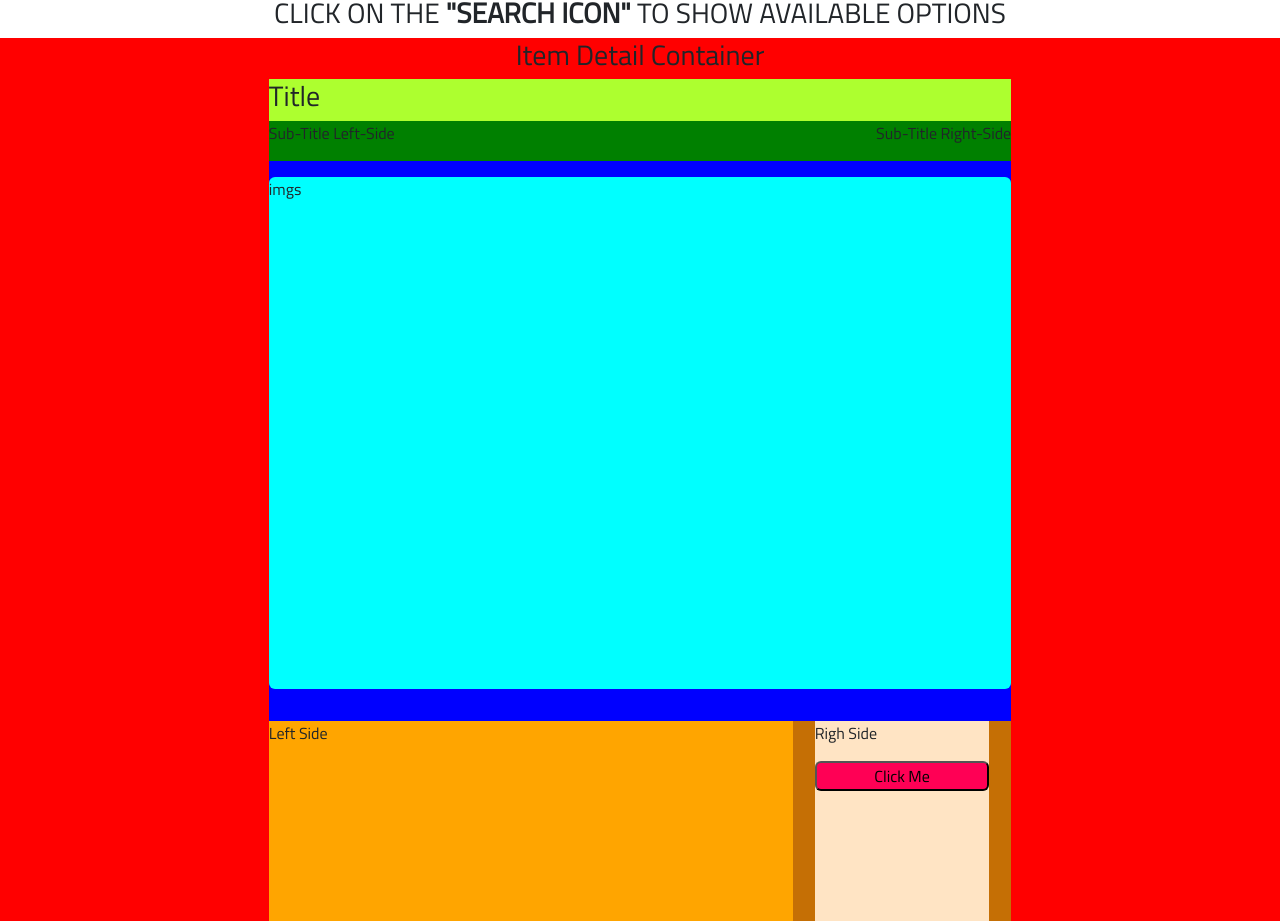
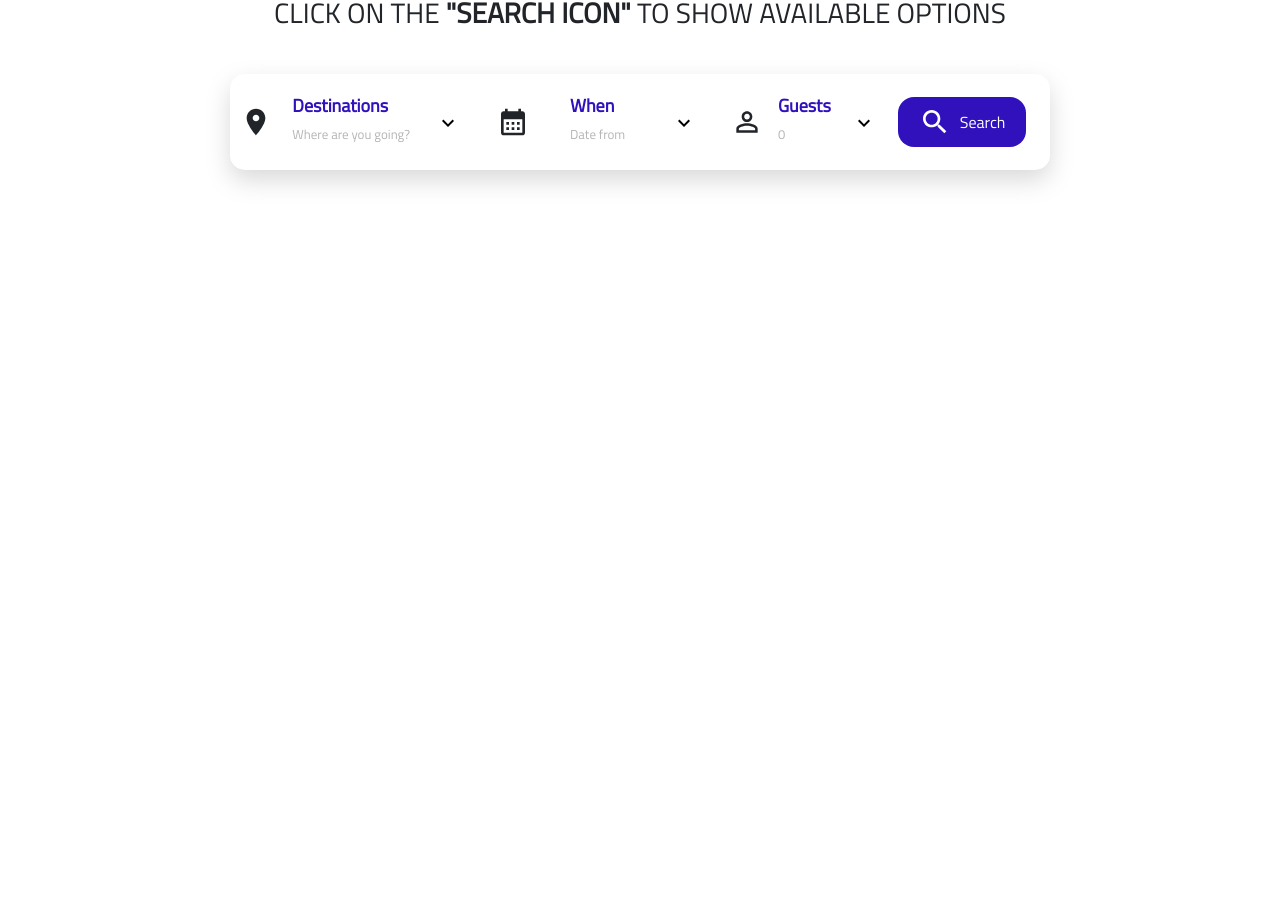
Before and after one commit to lucianoaraus/Volare, a React (Create React App) app: page / in a window 1280 px wide. Shown: the part 460-1381 px from the top of the page. After the commit the page ends 800 px from the top, so only its background shows below. Built offline with nearby package versions, Linux system fonts and the light colour scheme; a web font is replaced by a local one.

Commit message:
hasta tp6

```diff
--- a/src/App.js
+++ b/src/App.js
@@ -23,12 +23,11 @@ function App() {
       <h3>
         CLICK ON THE <b>"SEARCH ICON"</b> TO SHOW AVAILABLE OPTIONS
       </h3>
-      {/* {state ? (
-        <ItemListContainer callBack={() => changeLayout()} />
+      {state ? (
+        <ItemDetailContainer callBack={() => changeLayout()} />
       ) : (
         <ItemSelector callBack={() => changeLayout()} />
-      )} */}
-      <ItemDetailContainer />
+      )}
     </div>
   );
 }
--- a/src/components/item-detail-container/ItemDetailContainer.js
+++ b/src/components/item-detail-container/ItemDetailContainer.js
@@ -1,14 +1,41 @@
-import React from "react";
+import React, { useState, useEffect } from "react";
+
+import ItemDetail from "./item-detail/ItemDetail";
+import mockProducts from "../utils/mockProducts";
 
 import "./item-detail-container.css";
 
-import ItemDetail from "./item-detail/ItemDetail";
+function ItemDetailContainer(props) {
+  const { callBack } = props;
+  const [product, setProduct] = useState();
 
-function ItemDetailContainer() {
+  const getProducts = () => {
+    return new Promise((resolve, reject) => {
+      setTimeout(() => {
+        return resolve(mockProducts);
+      }, 2000);
+    });
+  };
+
+  useEffect(() => {
+    getProducts().then((products) => {
+      const p = products.filter((product) => {
+        return product.Id === 0;
+      });
+      setProduct(p[0]);
+    });
+  }, []);
+
   return (
     <div className="item-detail-parent-container">
-      <h3>Item Detail Container</h3>
-      <ItemDetail />
+      <ItemDetail data={product} />
+      <button
+        onClick={() => callBack()}
+        className="button-3"
+        style={{ marginBottom: 32 }}
+      >
+        Go Back
+      </button>
     </div>
   );
 }
--- a/src/components/item-detail-container/item-detail-container.css
+++ b/src/components/item-detail-container/item-detail-container.css
@@ -1,9 +1,9 @@
 .item-detail-parent-container {
   display: flex;
   flex-direction: column;
-
   align-items: center;
 
+  margin-top: 32px;
   width: 100%;
-  background-color: red;
+  background-color: #fff;
 }
--- a/src/components/item-detail-container/item-detail/ItemDetail.js
+++ b/src/components/item-detail-container/item-detail/ItemDetail.js
@@ -2,29 +2,47 @@ import React from "react";
 
 import "./item-detail.css";
 
-function ItemDetail() {
+function ItemDetail(props) {
+  const { data } = props;
+
   return (
+    <>
+      {data == undefined ? (
+        "loading..."
+      ) : (
         <div className="item-detail-child-container">
           <div className="title">
-        <h3>Title</h3>
+            <h2>{data.Airline}</h2>
           </div>
           <div className="sub-title">
-        <p>Sub-Title Left-Side</p>
-        <p>Sub-Title Right-Side</p>
+            <p>
+              Origin: <u>{data.Origin}</u>
+            </p>
+            <p>
+              Destiny: <u>{data.Destiny}</u>
+            </p>
           </div>
-      <div className="img-container">imgs</div>
+          <div className="img-container">
+            <img src={data.Img} className="img-detail" />
+          </div>
           <div className="description-container">
             <div className="description-left-side">
-          <p>Left Side</p>
+              <h3>SeatClass: {data.SeatClass}</h3>
+              <p>Passengers: {data.Passengers}</p>
+              <p>Baggage: {data.Baggage}</p>
             </div>
             <div className="description-right-side">
               <div className="description-detail-right-side">
-            <p>Righ Side</p>
-            <button className="button-5">Click Me</button>
+                <h3>$ {data.Price}</h3>
+                <button className="button-4" style={{ margin: 0, padding: 0 }}>
+                  Click Me
+                </button>
               </div>
             </div>
           </div>
         </div>
+      )}
+    </>
   );
 }
 
--- a/src/components/item-detail-container/item-detail/item-detail.css
+++ b/src/components/item-detail-container/item-detail/item-detail.css
@@ -3,25 +3,31 @@
   flex-direction: column;
   justify-content: center;
   align-items: center;
+
   width: 58%;
-  background-color: blue;
+  margin-bottom: 32px;
+
+  filter: drop-shadow(0px 10px 12px rgba(0, 0, 0, 0.15));
 }
 
 .title {
   display: flex;
   align-items: flex-start;
+
   width: 100%;
 
-  background-color: greenyellow;
+  font-weight: bold;
 }
 
 .sub-title {
   display: flex;
   align-items: flex-start;
   justify-content: space-between;
+
   width: 100%;
 
-  background-color: green;
+  font-weight: lighter;
+  color: #6b6b6b;
 }
 
 .img-container {
@@ -30,8 +36,12 @@
   height: 512px;
   margin-top: 16px;
   margin-bottom: 32px;
+}
+
+.img-detail {
+  width: 100%;
+  height: 100%;
   border-radius: 6px;
-  background-color: aqua;
 }
 
 .description-container {
@@ -39,13 +49,12 @@
   justify-content: space-between;
   width: 100%;
   height: 200px;
-  background-color: orangered;
 }
 
 .description-left-side {
   display: flex;
+  flex-direction: column;
   width: 600px;
-  background-color: orange;
 }
 
 .description-right-side {
@@ -54,18 +63,20 @@
 
   align-items: center;
   width: 250px;
-  background-color: #c56f05;
 }
 
 .description-detail-right-side {
+  display: flex;
+  flex-direction: column;
+
+  align-items: center;
+
   width: 80%;
   height: 200px;
-  background-color: bisque;
 }
 
 .button-5 {
   width: 100%;
   border-radius: 6px;
   border: 1 rgb(211, 211, 211);
-  background-color: #ff0055;
 }
--- a/src/components/item-list-container/ItemListContainer.js
+++ b/src/components/item-list-container/ItemListContainer.js
@@ -1,48 +1,14 @@
-import React, {useState, useEffect} from "react";
+import React, { useState, useEffect } from "react";
 
-import ItemList from "../item-list-container/item-list/ItemList"
+import ItemList from "../item-list-container/item-list/ItemList";
+
+import mockProducts from "../utils/mockProducts";
 
 import "./item-list-container.css";
 
 function ItemListContainer(props) {
-
-  const {callBack} = props
-  const [products, setProducts] = useState([])
-
-  const mockProducts = [
-    {
-      Id: 0,
-      Airline: "Aerolineas Argentinas",
-      Origin: "Buenos Aires, Argentina",
-      Destiny: "Puerto Iguazu, Misiones",
-      SeatClass: "Economic",
-      Baggage: "Standard",
-      Price: 30000,
-      Passengers: 1,
-      Seats: 20,
-    },
-    {
-      Id: 1,
-      Airline: "Fly Bondi",
-      Origin: "Cordoba, Argentina",
-      Destiny: "Buenos Aires, Argentina",
-      SeatClass: "Economic",
-      Baggage: "Medium",
-      Price: 44000,
-      Passengers: 2,
-      Seats: 12,
-    },
-    {
-      Id: 2,
-      Airline: "Aerolineas Argentinas",
-      Origin: "Bariloche, Rio Negro",
-      Destiny: "Tierra del Fuego, Argentina",
-      SeatClass: "Economic",
-      Baggage: "Standard",
-      Price: 160000,
-      Passengers: 4,
-      Seats: 4,
-    },]
+  const { callBack } = props;
+  const [products, setProducts] = useState([]);
 
   // TODO:
   //  - API Fetch
@@ -52,29 +18,31 @@ function ItemListContainer(props) {
   const getProducts = () => {
     return new Promise((resolve, reject) => {
       setTimeout(() => {
-        return resolve(mockProducts)
+        return resolve(mockProducts);
       }, 2000);
-    })
+    });
   };
-
 
   // 3. se hace uso del efecto del componente para llamar a la promesa y asi obtener los datos para el estado
   useEffect(() => {
-    getProducts().then( (products) => {
-      setProducts(products)
-    }).catch( (error) => {
-      console.log("Error: ", error)
-    })
-  },[])
-
+    getProducts()
+      .then((products) => {
+        setProducts(products);
+      })
+      .catch((error) => {
+        console.log("Error: ", error);
+      });
+  }, []);
 
   // 1. renderizado del componente -> Es lo primero en realizarlse. Luego pasa por el useEffect
   return (
     <div className="item-list-container">
-      <ItemList products={products}/>
-      <button onClick={() => callBack()} className="button-4">Go Back</button>
+      <ItemList products={products} />
+      <button onClick={() => callBack()} className="button-4">
+        Go Back
+      </button>
     </div>
   );
-};
+}
 
 export default ItemListContainer;
--- /dev/null
+++ b/src/components/utils/mockProducts.js
@@ -0,0 +1,42 @@
+const mockProducts = [
+  {
+    Id: 0,
+    Airline: "Aerolineas Argentinas",
+    Origin: "Buenos Aires, Argentina",
+    Destiny: "Puerto Iguazu, Misiones",
+    SeatClass: "Economic",
+    Baggage: "Standard",
+    Price: 30000,
+    Passengers: 1,
+    Seats: 20,
+    Img:
+      "https://3.cdnpt.com/Destinations/142/142/puerto-iguazu-1352885950-L.jpg",
+  },
+  {
+    Id: 1,
+    Airline: "Fly Bondi",
+    Origin: "Cordoba, Argentina",
+    Destiny: "Buenos Aires, Argentina",
+    SeatClass: "Economic",
+    Baggage: "Medium",
+    Price: 44000,
+    Passengers: 2,
+    Seats: 12,
+    Img:
+      "https://estaticos-cdn.elperiodico.com/clip/80ccbd4a-9d52-4b2a-b2b3-e9c254b3447c_alta-libre-aspect-ratio_default_0.jpg",
+  },
+  {
+    Id: 2,
+    Airline: "Aerolineas Argentinas",
+    Origin: "Bariloche, Rio Negro",
+    Destiny: "Tierra del Fuego, Argentina",
+    SeatClass: "Economic",
+    Baggage: "Standard",
+    Price: 160000,
+    Passengers: 4,
+    Seats: 4,
+    Img: "https://rtn.com.ar/wp-content/uploads/2021/07/tierradelfuego.jpg",
+  },
+];
+
+export default mockProducts;
```
Also changed, not shown: src/components/utils/mockProduct.js (added, +15 -0 lines). Lines whose indentation alone changed are shown as unchanged.
